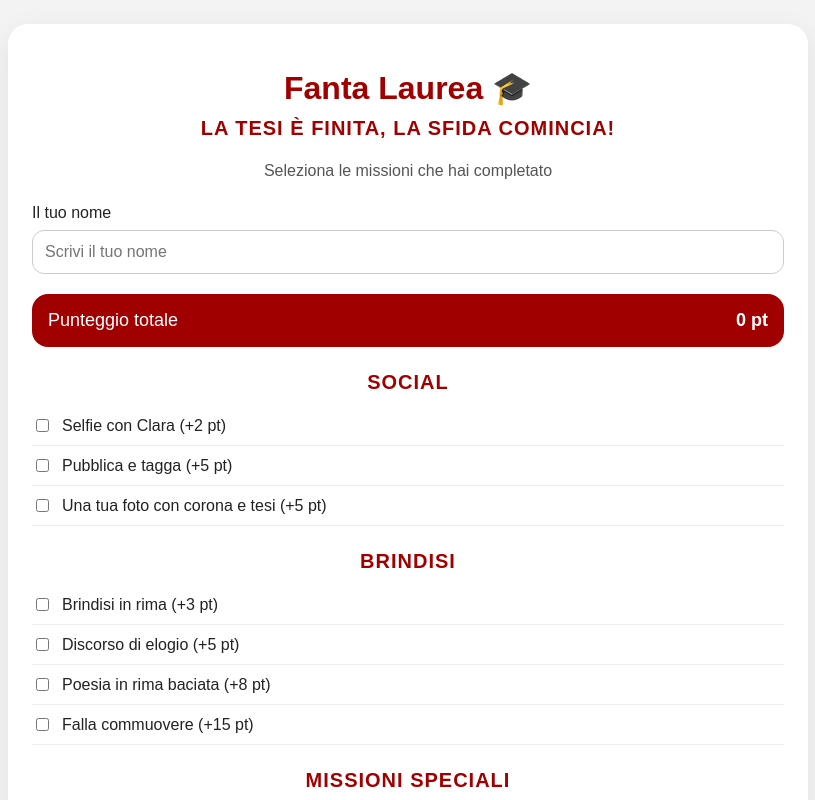
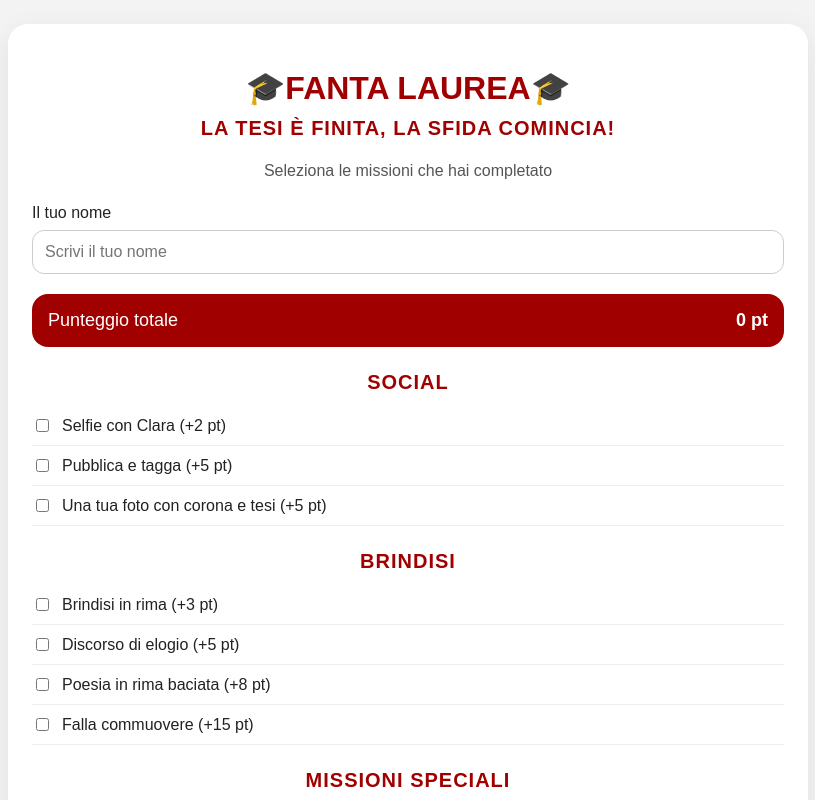
Before and after one commit to consoclara2002-dev/fanta-laurea, a React (Vite) app: page / in a window 1280 px wide. Shown: the top 800 px of the page, without its empty margins (232-1047 px from the left). Built offline with nearby package versions, Linux system fonts and the light colour scheme; no server answers; the database is empty.

Commit message:
aggiunto stile h2

```diff
--- a/src/App.jsx
+++ b/src/App.jsx
@@ -92,7 +92,7 @@ function App() {
   return (
     <div className="app-container">
       <div className="card">
-        <h1>Fanta Laurea 🎓</h1>
+        <h1>🎓FANTA LAUREA🎓</h1>
         <h2>La tesi è finita, la sfida comincia!</h2>
         <p className="subtitle">Seleziona le missioni che hai completato</p>
 
```
